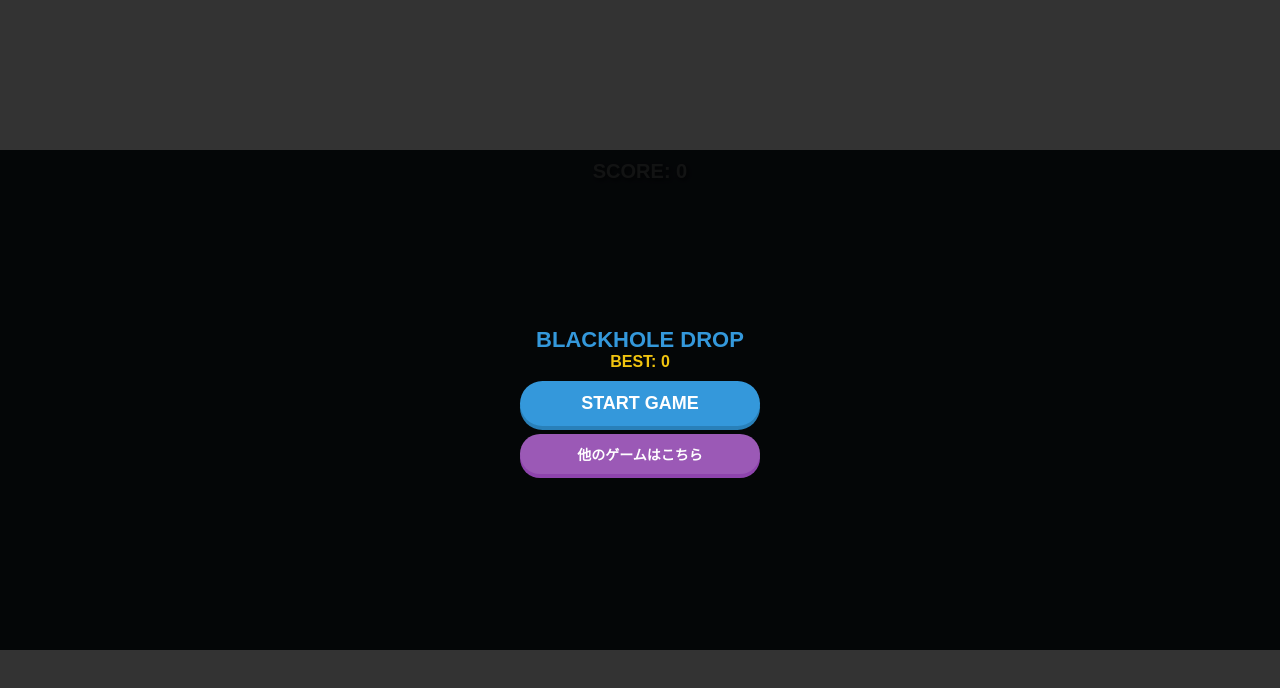
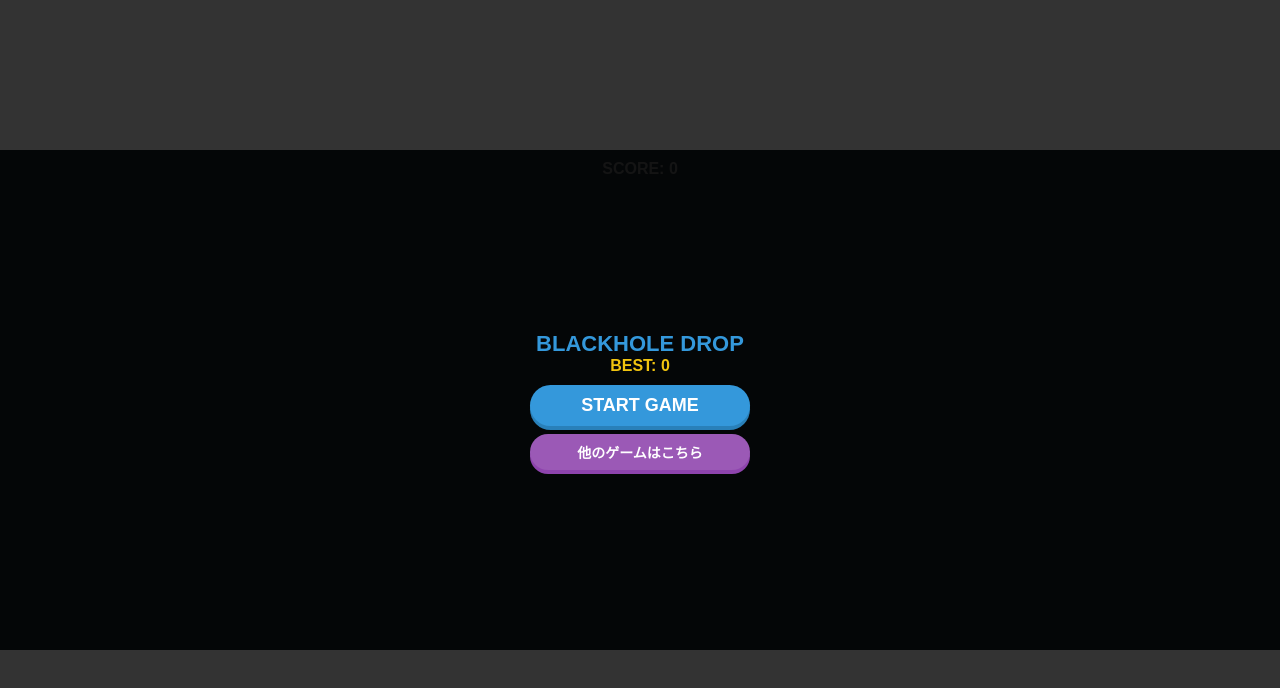
Before and after one commit to saaaachi/Blackhole-drop, a plain HTML site: page index.html in a window 1280 px wide. Drawn offline with Linux system fonts and the light colour scheme.

Commit message:
Update index.html

```diff
--- a/index.html
+++ b/index.html
@@ -3,7 +3,7 @@
 <head>
     <meta charset="UTF-8">
     <meta name="viewport" content="width=device-width, initial-scale=1.0, maximum-scale=1.0, user-scalable=no">
-    <title>Blackhole Drop v2.8</title>
+    <title>Blackhole Drop v2.9</title>
     <style>
         * { box-sizing: border-box; }
         html, body {
@@ -12,7 +12,7 @@
             position: fixed;
         }
 
-        /* 上下広告（ad.html） */
+        /* 上下150px広告エリア */
         .ad-wall {
             position: absolute; left: 0; width: 100%; height: 150px;
             background: #000; z-index: 1000;
@@ -30,47 +30,42 @@
 
         canvas { display: block; width: 100%; height: 100%; }
 
-        #ui {
-            position: absolute; top: 10px; left: 0; width: 100%;
-            text-align: center; color: #ecf0f1; font-size: 20px; font-weight: bold;
-            pointer-events: none; text-shadow: 2px 2px 4px rgba(0,0,0,0.8); z-index: 20;
-        }
-
         /* メニュー画面 */
         #menuScreen {
             position: absolute; top: 0; left: 0; width: 100%; height: 100%;
             background: rgba(0,0,0,0.92); z-index: 50;
             display: flex; flex-direction: column; align-items: center;
-            justify-content: center; padding: 10px;
+            justify-content: center; padding: 5px;
         }
 
         #menuHeader { text-align: center; margin-bottom: 5px; }
         #menuTitle { color: #3498db; margin: 0; font-size: 22px; }
         .best-info { font-weight: bold; color: #f1c40f; font-size: 16px; }
 
-        /* 中央広告：スタート時は非表示、ゲームオーバー時に表示 */
+        /* 中央広告枠：高さを200pxに少しスリム化 */
         #ad-middle-container {
-            width: 300px; height: 250px; background: #000;
+            width: 300px; height: 200px; background: #000;
             margin: 5px 0; display: none;
             justify-content: center; align-items: center;
             border: 1px solid #333; flex-shrink: 0;
+            overflow: hidden; /* はみ出し防止 */
         }
 
-        /* ボタン群：少しコンパクトにして押し出しを防止 */
+        /* ボタン群：さらにコンパクトに */
         .btn-group {
             display: flex; flex-direction: column; align-items: center;
             width: 100%; margin-top: 5px;
         }
 
         #goButton {
-            padding: 12px 0; font-size: 18px; background: #3498db; border: none;
+            padding: 10px 0; font-size: 18px; background: #3498db; border: none;
             border-radius: 50px; color: white; font-weight: bold; cursor: pointer;
-            box-shadow: 0 4px #2980b9; width: 240px; margin-bottom: 8px;
+            box-shadow: 0 4px #2980b9; width: 220px; margin-bottom: 8px;
         }
         .link-btn {
-            padding: 10px 0; font-size: 14px; background: #9b59b6;
+            padding: 8px 0; font-size: 14px; background: #9b59b6;
             border: none; border-radius: 50px; color: white; font-weight: bold;
-            text-decoration: none; width: 240px; text-align: center;
+            text-decoration: none; width: 220px; text-align: center;
             box-shadow: 0 4px #8e44ad;
         }
     </style>
@@ -80,7 +75,7 @@
     <div id="ad-top" class="ad-wall"><iframe src="ad.html"></iframe></div>
 
     <div id="game-outer">
-        <div id="ui">SCORE: 0</div>
+        <div id="ui" style="position:absolute; top:10px; width:100%; text-align:center; color:white; font-weight:bold; pointer-events:none; z-index:20;">SCORE: 0</div>
         <canvas id="gameCanvas"></canvas>
 
         <div id="menuScreen">
@@ -95,7 +90,7 @@
 
             <div class="btn-group">
                 <button id="goButton">START GAME</button>
-                <a href="https://saaaachi.github.io/Blackhole-drop/" class="link-btn">他のゲームはこちら</a>
+                <a href="https://saaaachi.github.io/slime-math2/" class="link-btn">他のゲームはこちら</a>
             </div>
         </div>
     </div>
@@ -105,7 +100,6 @@
     <script>
         const canvas = document.getElementById("gameCanvas");
         const ctx = canvas.getContext("2d");
-        const ui = document.getElementById("ui");
         const menuScreen = document.getElementById("menuScreen");
         const menuTitle = document.getElementById("menuTitle");
         const menuHeader = document.getElementById("menuHeader");
@@ -113,6 +107,7 @@
         const bestUi = document.getElementById("best-ui");
         const goButton = document.getElementById("goButton");
         const gameOuter = document.getElementById("game-outer");
+        const scoreUi = document.getElementById("ui");
 
         function resize() {
             canvas.width = gameOuter.clientWidth;
@@ -131,7 +126,7 @@
             gameOuter.style.backgroundColor = "#34495e";
             gameActive = true;
             score = 0; items = [];
-            ui.innerText = "SCORE: 0";
+            scoreUi.innerText = "SCORE: 0";
             player.x = canvas.width / 2;
             player.y = canvas.height - 65;
             spawnItem(); update();
@@ -164,13 +159,9 @@
             if(!gameActive) return;
             ctx.clearRect(0, 0, canvas.width, canvas.height);
             ctx.fillStyle = "#2980b9";
-            ctx.beginPath();
-            ctx.ellipse(player.x, player.y, player.radius + 10, player.radius / 2, 0, 0, Math.PI * 2);
-            ctx.fill();
+            ctx.beginPath(); ctx.ellipse(player.x, player.y, player.radius + 10, player.radius / 2, 0, 0, Math.PI * 2); ctx.fill();
             ctx.fillStyle = "#1e374d";
-            ctx.beginPath();
-            ctx.ellipse(player.x, player.y, player.radius, player.radius / 3, 0, 0, Math.PI * 2);
-            ctx.fill();
+            ctx.beginPath(); ctx.ellipse(player.x, player.y, player.radius, player.radius / 3, 0, 0, Math.PI * 2); ctx.fill();
 
             for(let i = items.length - 1; i >= 0; i--) {
                 let it = items[i];
@@ -181,7 +172,7 @@
                 let dist = Math.sqrt(dx * dx + dy * dy);
                 if(dist < player.pull) {
                     if(it.type === "coin") {
-                        score++; ui.innerText = "SCORE: " + score; items.splice(i, 1);
+                        score++; scoreUi.innerText = "SCORE: " + score; items.splice(i, 1);
                     } else { gameOver(); return; }
                 } else if(it.y > canvas.height + 50) { items.splice(i, 1); }
             }
@@ -205,8 +196,8 @@
             menuTitle.style.color = "#e74c3c";
             goButton.innerText = "RETRY";
 
-            // スペース確保のため、タイトル部分を少し詰めるなどの調整が可能
-            // 今回は中央広告を表示し、ボタンをコンパクトにする
+            // 重要：タイトルヘッダーを非表示にしてスペースを空ける
+            menuHeader.style.display = "block"; // もしさらに厳しければ "none" に変えてください
             adMid.style.display = "flex";
             menuScreen.style.display = "flex";
         }
```
